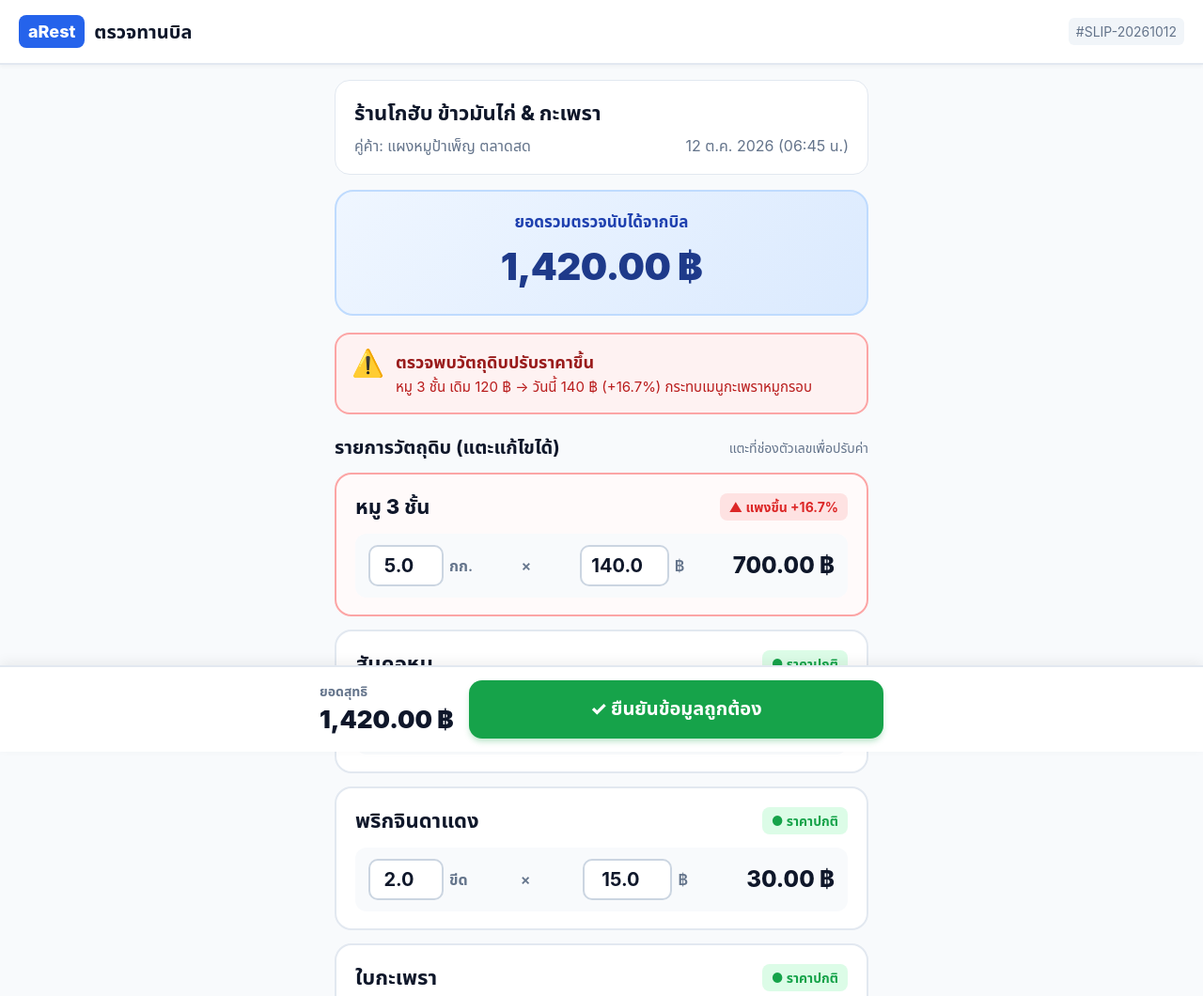
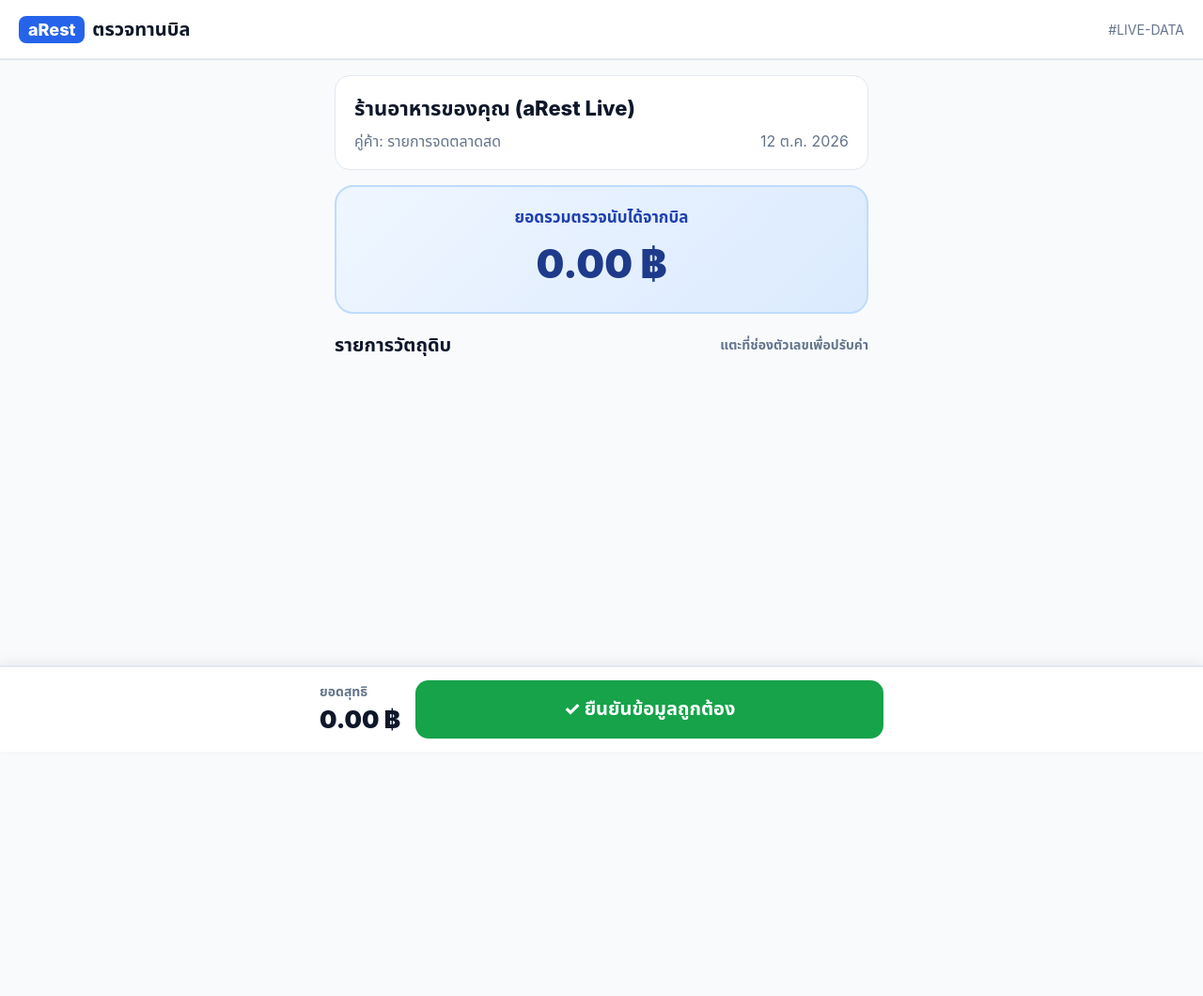
Before and after one commit to supawaat/arest-liff, a plain HTML site: page index.html in a window 1280 px wide. Shown: the top 1060 px of the page at 94% size. After the commit the page ends 800 px from the top, so only its background shows below. Drawn offline with Linux system fonts and the light colour scheme.

Commit message:
Update index.html

```diff
--- a/index.html
+++ b/index.html
@@ -3,485 +3,167 @@
 <head>
   <meta charset="UTF-8">
   <meta name="viewport" content="width=device-width, initial-scale=1.0, maximum-scale=5.0, user-scalable=yes">
-  <title>aRest - ตรวจทานบิลตลาดสด (ตัวหนังสือใหญ่)</title>
+  <title>aRest - ตรวจทานบิลตลาดสด</title>
   <style>
     :root {
       --primary: #2563eb;
-      --primary-dark: #1d4ed8;
-      --danger: #dc2626;
-      --danger-bg: #fef2f2;
       --success: #16a34a;
-      --success-bg: #f0fdf4;
       --bg: #f8fafc;
       --surface: #ffffff;
       --text-main: #0f172a;
       --text-muted: #64748b;
       --border: #e2e8f0;
     }
-
-    * {
-      box-sizing: border-box;
-      margin: 0;
-      padding: 0;
-      font-family: -apple-system, BlinkMacSystemFont, "Sarabun", "Noto Sans Thai", sans-serif;
-      -webkit-tap-highlight-color: transparent;
-    }
-
-    body {
-      background-color: var(--bg);
-      color: var(--text-main);
-      padding-bottom: 120px;
-      font-size: 18px;
-      line-height: 1.5;
-    }
-
-    /* Top Sticky App Bar */
-    .app-bar {
-      position: sticky;
-      top: 0;
-      background: var(--surface);
-      border-bottom: 2px solid var(--border);
-      padding: 16px 20px;
-      display: flex;
-      justify-content: space-between;
-      align-items: center;
-      z-index: 50;
-      box-shadow: 0 2px 4px rgba(0,0,0,0.04);
-    }
-    .app-brand {
-      display: flex;
-      align-items: center;
-      gap: 10px;
-    }
-    .badge-logo {
-      background: var(--primary);
-      color: white;
-      font-weight: 800;
-      font-size: 18px;
-      padding: 4px 10px;
-      border-radius: 8px;
-    }
-    .app-title {
-      font-size: 20px;
-      font-weight: 700;
-      color: var(--text-main);
-    }
-    .slip-id-tag {
-      font-size: 14px;
-      color: var(--text-muted);
-      background: #f1f5f9;
-      padding: 4px 8px;
-      border-radius: 6px;
-    }
-
-    .container {
-      max-width: 600px;
-      margin: 0 auto;
-      padding: 16px;
-    }
-
-    /* Bill Metadata Card */
-    .meta-card {
-      background: var(--surface);
-      border: 1px solid var(--border);
-      border-radius: 16px;
-      padding: 18px 20px;
-      margin-bottom: 16px;
-    }
-    .store-title {
-      font-size: 22px;
-      font-weight: 800;
-      color: var(--text-main);
-      margin-bottom: 6px;
-    }
-    .meta-row {
-      display: flex;
-      justify-content: space-between;
-      font-size: 16px;
-      color: var(--text-muted);
-      margin-top: 4px;
-    }
-
-    /* Giant Total Box */
-    .hero-box {
-      background: linear-gradient(135deg, #eff6ff 0%, #dbeafe 100%);
-      border: 2px solid #bfdbfe;
-      border-radius: 20px;
-      padding: 20px;
-      text-align: center;
-      margin-bottom: 18px;
-    }
-    .hero-label {
-      font-size: 17px;
-      font-weight: 600;
-      color: #1e40af;
-      margin-bottom: 4px;
-    }
-    .hero-amount {
-      font-size: 40px;
-      font-weight: 900;
-      color: #1e3a8a;
-      letter-spacing: -0.5px;
-    }
-
-    /* Alert Banner */
-    .drift-alert {
-      background: var(--danger-bg);
-      border: 2px solid #fca5a5;
-      border-radius: 16px;
-      padding: 16px;
-      margin-bottom: 20px;
-      display: flex;
-      gap: 12px;
-      align-items: flex-start;
-    }
-    .drift-icon {
-      font-size: 28px;
-      line-height: 1;
-    }
-    .drift-title {
-      font-size: 18px;
-      font-weight: 700;
-      color: #991b1b;
-      margin-bottom: 2px;
-    }
-    .drift-desc {
-      font-size: 15px;
-      color: #b91c1c;
-    }
-
-    .section-heading {
-      font-size: 20px;
-      font-weight: 700;
-      color: var(--text-main);
-      margin-bottom: 12px;
-      display: flex;
-      justify-content: space-between;
-      align-items: center;
-    }
-    .sub-guide {
-      font-size: 14px;
-      font-weight: 500;
-      color: var(--text-muted);
-    }
-
-    /* Line Item Cards */
-    .items-stack {
-      display: flex;
-      flex-direction: column;
-      gap: 14px;
-    }
-    .item-card {
-      background: var(--surface);
-      border: 2px solid var(--border);
-      border-radius: 18px;
-      padding: 18px 20px;
-      transition: all 0.2s ease;
-    }
-    .item-card.has-drift {
-      border-color: #fca5a5;
-      background: #fffafa;
-    }
-    .item-card-header {
-      display: flex;
-      justify-content: space-between;
-      align-items: center;
-      margin-bottom: 12px;
-    }
-    .item-title {
-      font-size: 22px;
-      font-weight: 800;
-      color: var(--text-main);
-    }
-    .badge {
-      font-size: 14px;
-      font-weight: 700;
-      padding: 4px 10px;
-      border-radius: 8px;
-    }
-    .badge-drift {
-      background: #fee2e2;
-      color: var(--danger);
-    }
-    .badge-ok {
-      background: #dcfce7;
-      color: var(--success);
-    }
-
-    /* Card Input Controls (Large Touch Targets) */
-    .calc-row {
-      display: flex;
-      align-items: center;
-      justify-content: space-between;
-      gap: 10px;
-      background: #f8fafc;
-      padding: 12px 14px;
-      border-radius: 12px;
-    }
-    .qty-control {
-      display: flex;
-      align-items: center;
-      gap: 6px;
-    }
-    .large-input {
-      font-size: 20px;
-      font-weight: 700;
-      text-align: center;
-      padding: 8px 10px;
-      border: 2px solid #cbd5e1;
-      border-radius: 10px;
-      background: white;
-      color: var(--text-main);
-      width: 80px;
-    }
-    .price-input {
-      width: 95px;
-    }
-    .input-unit {
-      font-size: 16px;
-      font-weight: 600;
-      color: var(--text-muted);
-    }
-    .item-total-display {
-      font-size: 24px;
-      font-weight: 800;
-      color: var(--text-main);
-      text-align: right;
-      min-width: 100px;
-    }
-
-    /* Fixed Bottom Action Bar */
-    .bottom-bar {
-      position: fixed;
-      bottom: 0;
-      left: 0;
-      right: 0;
-      background: var(--surface);
-      border-top: 2px solid var(--border);
-      padding: 14px 20px;
-      box-shadow: 0 -4px 12px rgba(0,0,0,0.06);
-      z-index: 100;
-    }
-    .bottom-content {
-      max-width: 600px;
-      margin: 0 auto;
-      display: flex;
-      align-items: center;
-      justify-content: space-between;
-      gap: 16px;
-    }
-    .bottom-total-col {
-      display: flex;
-      flex-direction: column;
-    }
-    .bottom-total-label {
-      font-size: 14px;
-      color: var(--text-muted);
-      font-weight: 600;
-    }
-    .bottom-total-val {
-      font-size: 26px;
-      font-weight: 900;
-      color: var(--text-main);
-    }
-    .btn-confirm {
-      flex: 1;
-      background: var(--success);
-      color: white;
-      font-size: 20px;
-      font-weight: 800;
-      padding: 16px 20px;
-      border-radius: 14px;
-      border: none;
-      cursor: pointer;
-      display: flex;
-      align-items: center;
-      justify-content: center;
-      gap: 8px;
-      box-shadow: 0 4px 6px -1px rgba(22, 163, 74, 0.3);
-    }
-    .btn-confirm:active {
-      transform: scale(0.98);
-      background: #15803d;
-    }
-
-    /* Toast Notification */
-    .toast {
-      position: fixed;
-      top: 80px;
-      left: 50%;
-      transform: translateX(-50%);
-      background: #0f172a;
-      color: white;
-      padding: 14px 24px;
-      border-radius: 30px;
-      font-size: 17px;
-      font-weight: 600;
-      display: none;
-      z-index: 200;
-      box-shadow: 0 10px 25px rgba(0,0,0,0.3);
-    }
+    * { box-sizing: border-box; margin: 0; padding: 0; font-family: -apple-system, BlinkMacSystemFont, "Sarabun", "Noto Sans Thai", sans-serif; }
+    body { background-color: var(--bg); color: var(--text-main); padding-bottom: 120px; font-size: 18px; line-height: 1.5; }
+    .app-bar { position: sticky; top: 0; background: var(--surface); border-bottom: 2px solid var(--border); padding: 16px 20px; display: flex; justify-content: space-between; align-items: center; z-index: 50; }
+    .badge-logo { background: var(--primary); color: white; font-weight: 800; font-size: 18px; padding: 4px 10px; border-radius: 8px; }
+    .app-title { font-size: 20px; font-weight: 700; margin-left: 8px; }
+    .container { max-width: 600px; margin: 0 auto; padding: 16px; }
+    .meta-card { background: var(--surface); border: 1px solid var(--border); border-radius: 16px; padding: 18px 20px; margin-bottom: 16px; }
+    .store-title { font-size: 22px; font-weight: 800; margin-bottom: 6px; }
+    .meta-row { display: flex; justify-content: space-between; font-size: 16px; color: var(--text-muted); }
+    .hero-box { background: linear-gradient(135deg, #eff6ff 0%, #dbeafe 100%); border: 2px solid #bfdbfe; border-radius: 20px; padding: 20px; text-align: center; margin-bottom: 18px; }
+    .hero-label { font-size: 17px; font-weight: 600; color: #1e40af; margin-bottom: 4px; }
+    .hero-amount { font-size: 42px; font-weight: 900; color: #1e3a8a; }
+    .section-heading { font-size: 20px; font-weight: 700; margin-bottom: 12px; display: flex; justify-content: space-between; align-items: center; }
+    .items-stack { display: flex; flex-direction: column; gap: 14px; }
+    .item-card { background: var(--surface); border: 2px solid var(--border); border-radius: 18px; padding: 18px 20px; }
+    .item-card-header { display: flex; justify-content: space-between; align-items: center; margin-bottom: 12px; }
+    .item-title { font-size: 22px; font-weight: 800; }
+    .calc-row { display: flex; align-items: center; justify-content: space-between; gap: 10px; background: #f8fafc; padding: 12px 14px; border-radius: 12px; }
+    .qty-control { display: flex; align-items: center; gap: 6px; }
+    .large-input { font-size: 20px; font-weight: 700; text-align: center; padding: 8px 10px; border: 2px solid #cbd5e1; border-radius: 10px; background: white; color: var(--text-main); width: 80px; }
+    .price-input { width: 95px; }
+    .input-unit { font-size: 16px; font-weight: 600; color: var(--text-muted); }
+    .item-total-display { font-size: 24px; font-weight: 800; text-align: right; min-width: 90px; }
+    .bottom-bar { position: fixed; bottom: 0; left: 0; right: 0; background: var(--surface); border-top: 2px solid var(--border); padding: 14px 20px; z-index: 100; box-shadow: 0 -4px 12px rgba(0,0,0,0.06); }
+    .bottom-content { max-width: 600px; margin: 0 auto; display: flex; align-items: center; justify-content: space-between; gap: 16px; }
+    .btn-confirm { flex: 1; background: var(--success); color: white; font-size: 20px; font-weight: 800; padding: 16px 20px; border-radius: 14px; border: none; cursor: pointer; }
+    .toast { position: fixed; top: 80px; left: 50%; transform: translateX(-50%); background: #0f172a; color: white; padding: 14px 24px; border-radius: 30px; font-size: 17px; font-weight: 600; display: none; z-index: 200; }
   </style>
 </head>
 <body>
-
-  <!-- App Header -->
   <header class="app-bar">
-    <div class="app-brand">
-      <span class="badge-logo">aRest</span>
-      <span class="app-title">ตรวจทานบิล</span>
-    </div>
-    <span class="slip-id-tag">#SLIP-20261012</span>
+    <div><span class="badge-logo">aRest</span><span class="app-title">ตรวจทานบิล</span></div>
+    <span style="font-size:14px; color:#64748b;">#LIVE-DATA</span>
   </header>
 
   <div class="container">
-    <!-- Metadata Card -->
     <div class="meta-card">
-      <div class="store-title">ร้านโกฮับ ข้าวมันไก่ & กะเพรา</div>
+      <div class="store-title">ร้านอาหารของคุณ (aRest Live)</div>
       <div class="meta-row">
-        <span>คู่ค้า: แผงหมูป้าเพ็ญ ตลาดสด</span>
-        <span>12 ต.ค. 2026 (06:45 น.)</span>
+        <span id="vendor-text">คู่ค้า: รายการจดตลาดสด</span>
+        <span id="date-text">12 ต.ค. 2026</span>
       </div>
     </div>
 
-    <!-- Giant Total Box -->
     <div class="hero-box">
       <div class="hero-label">ยอดรวมตรวจนับได้จากบิล</div>
-      <div class="hero-amount" id="grand-total">1,420.00 ฿</div>
+      <div class="hero-amount" id="grand-total">0.00 ฿</div>
     </div>
 
-    <!-- Alert Box -->
-    <div class="drift-alert">
-      <div class="drift-icon">⚠️</div>
-      <div>
-        <div class="drift-title">ตรวจพบวัตถุดิบปรับราคาขึ้น</div>
-        <div class="drift-desc">หมู 3 ชั้น เดิม 120 ฿ → วันนี้ 140 ฿ (+16.7%) กระทบเมนูกะเพราหมูกรอบ</div>
-      </div>
+    <div class="section-heading">
+      <span id="count-heading">รายการวัตถุดิบ</span>
+      <span style="font-size:14px; color:#64748b;">แตะที่ช่องตัวเลขเพื่อปรับค่า</span>
     </div>
 
-    <!-- Line Items Section -->
-    <div class="section-heading">
-      <span>รายการวัตถุดิบ (แตะแก้ไขได้)</span>
-      <span class="sub-guide">แตะที่ช่องตัวเลขเพื่อปรับค่า</span>
-    </div>
-
-    <div class="items-stack">
-      <!-- Item 1: หมู 3 ชั้น -->
-      <div class="item-card has-drift" data-id="1">
-        <div class="item-card-header">
-          <span class="item-title">หมู 3 ชั้น</span>
-          <span class="badge badge-drift">▲ แพงขึ้น +16.7%</span>
-        </div>
-        <div class="calc-row">
-          <div class="qty-control">
-            <input type="number" step="0.1" class="large-input" value="5.0" id="qty-1" oninput="recalc(1)">
-            <span class="input-unit">กก.</span>
-          </div>
-          <span class="input-unit">×</span>
-          <div class="qty-control">
-            <input type="number" step="1" class="large-input price-input" value="140.0" id="price-1" oninput="recalc(1)">
-            <span class="input-unit">฿</span>
-          </div>
-          <div class="item-total-display" id="total-1">700.00 ฿</div>
-        </div>
-      </div>
-
-      <!-- Item 2: สันคอหมู -->
-      <div class="item-card" data-id="2">
-        <div class="item-card-header">
-          <span class="item-title">สันคอหมู</span>
-          <span class="badge badge-ok">● ราคาปกติ</span>
-        </div>
-        <div class="calc-row">
-          <div class="qty-control">
-            <input type="number" step="0.1" class="large-input" value="5.0" id="qty-2" oninput="recalc(2)">
-            <span class="input-unit">กก.</span>
-          </div>
-          <span class="input-unit">×</span>
-          <div class="qty-control">
-            <input type="number" step="1" class="large-input price-input" value="135.0" id="price-2" oninput="recalc(2)">
-            <span class="input-unit">฿</span>
-          </div>
-          <div class="item-total-display" id="total-2">675.00 ฿</div>
-        </div>
-      </div>
-
-      <!-- Item 3: พริกจินดาแดง -->
-      <div class="item-card" data-id="3">
-        <div class="item-card-header">
-          <span class="item-title">พริกจินดาแดง</span>
-          <span class="badge badge-ok">● ราคาปกติ</span>
-        </div>
-        <div class="calc-row">
-          <div class="qty-control">
-            <input type="number" step="0.1" class="large-input" value="2.0" id="qty-3" oninput="recalc(3)">
-            <span class="input-unit">ขีด</span>
-          </div>
-          <span class="input-unit">×</span>
-          <div class="qty-control">
-            <input type="number" step="1" class="large-input price-input" value="15.0" id="price-3" oninput="recalc(3)">
-            <span class="input-unit">฿</span>
-          </div>
-          <div class="item-total-display" id="total-3">30.00 ฿</div>
-        </div>
-      </div>
-
-      <!-- Item 4: ใบกะเพรา -->
-      <div class="item-card" data-id="4">
-        <div class="item-card-header">
-          <span class="item-title">ใบกะเพรา</span>
-          <span class="badge badge-ok">● ราคาปกติ</span>
-        </div>
-        <div class="calc-row">
-          <div class="qty-control">
-            <input type="number" step="1" class="large-input" value="3.0" id="qty-4" oninput="recalc(4)">
-            <span class="input-unit">กำ</span>
-          </div>
-          <span class="input-unit">×</span>
-          <div class="qty-control">
-            <input type="number" step="1" class="large-input price-input" value="5.0" id="price-4" oninput="recalc(4)">
-            <span class="input-unit">฿</span>
-          </div>
-          <div class="item-total-display" id="total-4">15.00 ฿</div>
-        </div>
-      </div>
-    </div>
+    <div class="items-stack" id="items-container"></div>
   </div>
 
-  <!-- Sticky Bottom Navigation Bar -->
   <footer class="bottom-bar">
     <div class="bottom-content">
-      <div class="bottom-total-col">
-        <span class="bottom-total-label">ยอดสุทธิ</span>
-        <span class="bottom-total-val" id="bar-total">1,420.00 ฿</span>
+      <div>
+        <div style="font-size:14px; color:#64748b; font-weight:600;">ยอดสุทธิ</div>
+        <div style="font-size:26px; font-weight:900;" id="bar-total">0.00 ฿</div>
       </div>
-      <button class="btn-confirm" onclick="confirmBill()">
-        ✓ ยืนยันข้อมูลถูกต้อง
-      </button>
+      <button class="btn-confirm" onclick="confirmBill()">✓ ยืนยันข้อมูลถูกต้อง</button>
     </div>
   </footer>
 
-  <!-- Confirmation Toast -->
-  <div id="toast" class="toast">✓ บันทึกและคำนวณต้นทุนเรียบร้อย</div>
+  <div id="toast" class="toast">✓ บันทึกข้อมูลและคำนวณต้นทุนเรียบร้อย</div>
 
   <script>
+    let currentItems = [];
+
+    function initPage() {
+      const urlParams = new URLSearchParams(window.location.search);
+      const dataParam = urlParams.get('d');
+
+      if (dataParam) {
+        try {
+          const parsed = JSON.parse(decodeURIComponent(dataParam));
+          renderSlip(parsed);
+          return;
+        } catch (e) {
+          console.error("Decode error:", e);
+        }
+      }
+    }
+
+    function renderSlip(slip) {
+      document.getElementById('vendor-text').innerText = "คู่ค้า: " + (slip.vendor_name || "รายการจดตลาดสด");
+      document.getElementById('date-text').innerText = slip.receipt_date || "12 ต.ค. 2026";
+
+      const rawItems = slip.items || [];
+      currentItems = rawItems.map((it, idx) => {
+        const qty = parseFloat(it.quantity || it.qty || 1.0);
+        const total = parseFloat(it.total_price || it.total || 0.0);
+        const rate = it.unit_price ? parseFloat(it.unit_price) : (total > 0 && qty > 0 ? total / qty : 0.0);
+        return {
+          id: idx + 1,
+          name: it.name || "วัตถุดิบ",
+          qty: qty,
+          unit: it.unit || "กก.",
+          rate: rate,
+          total: total
+        };
+      });
+
+      document.getElementById('count-heading').innerText = `รายการวัตถุดิบ (ตรวจพบ ${currentItems.length} รายการ)`;
+
+      const container = document.getElementById('items-container');
+      container.innerHTML = '';
+
+      currentItems.forEach(it => {
+        const card = document.createElement('div');
+        card.className = 'item-card';
+        card.innerHTML = `
+          <div class="item-card-header"><span class="item-title">${it.name}</span></div>
+          <div class="calc-row">
+            <div class="qty-control">
+              <input type="number" step="0.1" class="large-input" value="${it.qty}" id="qty-${it.id}" oninput="recalc(${it.id})">
+              <span class="input-unit">${it.unit}</span>
+            </div>
+            <span class="input-unit">×</span>
+            <div class="qty-control">
+              <input type="number" step="1" class="large-input price-input" value="${it.rate}" id="rate-${it.id}" oninput="recalc(${it.id})">
+              <span class="input-unit">฿</span>
+            </div>
+            <div class="item-total-display" id="total-${it.id}">${it.total.toLocaleString('th-TH', {minimumFractionDigits: 2, maximumFractionDigits: 2})} ฿</div>
+          </div>
+        `;
+        container.appendChild(card);
+      });
+
+      updateGrandTotal();
+    }
+
     function recalc(id) {
+      const it = currentItems.find(x => x.id === id);
+      if (!it) return;
       const qty = parseFloat(document.getElementById(`qty-${id}`).value) || 0;
-      const price = parseFloat(document.getElementById(`price-${id}`).value) || 0;
-      const lineTotal = qty * price;
-
-      document.getElementById(`total-${id}`).innerText = lineTotal.toLocaleString('th-TH', { minimumFractionDigits: 2, maximumFractionDigits: 2 }) + ' ฿';
+      const rate = parseFloat(document.getElementById(`rate-${id}`).value) || 0;
+      it.qty = qty;
+      it.rate = rate;
+      it.total = qty * rate;
+      document.getElementById(`total-${id}`).innerText = it.total.toLocaleString('th-TH', {minimumFractionDigits: 2, maximumFractionDigits: 2}) + ' ฿';
       updateGrandTotal();
     }
 
     function updateGrandTotal() {
-      let sum = 0;
-      for (let i = 1; i <= 4; i++) {
-        const qty = parseFloat(document.getElementById(`qty-${i}`).value) || 0;
-        const price = parseFloat(document.getElementById(`price-${i}`).value) || 0;
-        sum += (qty * price);
-      }
-      const formatted = sum.toLocaleString('th-TH', { minimumFractionDigits: 2, maximumFractionDigits: 2 }) + ' ฿';
+      const sum = currentItems.reduce((acc, it) => acc + (it.qty * it.rate), 0);
+      const formatted = sum.toLocaleString('th-TH', {minimumFractionDigits: 2, maximumFractionDigits: 2}) + ' ฿';
       document.getElementById('grand-total').innerText = formatted;
       document.getElementById('bar-total').innerText = formatted;
     }
@@ -491,12 +173,11 @@
       toast.style.display = 'block';
       setTimeout(() => {
         toast.style.display = 'none';
-        // Close LIFF window in production
-        if (window.liff) {
-          window.liff.closeWindow();
-        }
+        if (window.liff) window.liff.closeWindow();
       }, 2000);
     }
+
+    window.onload = initPage;
   </script>
 </body>
 </html>
```
